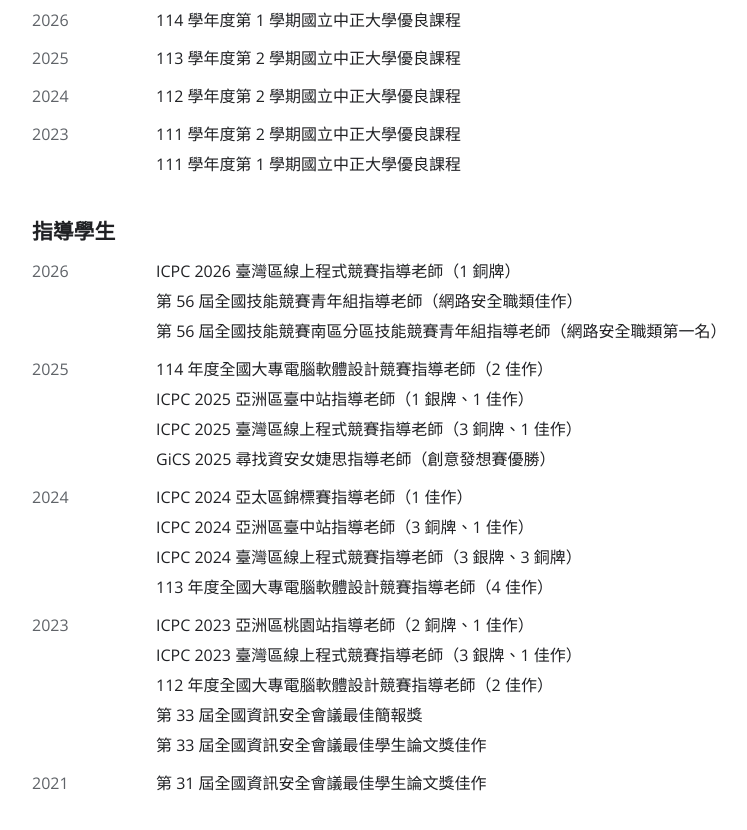
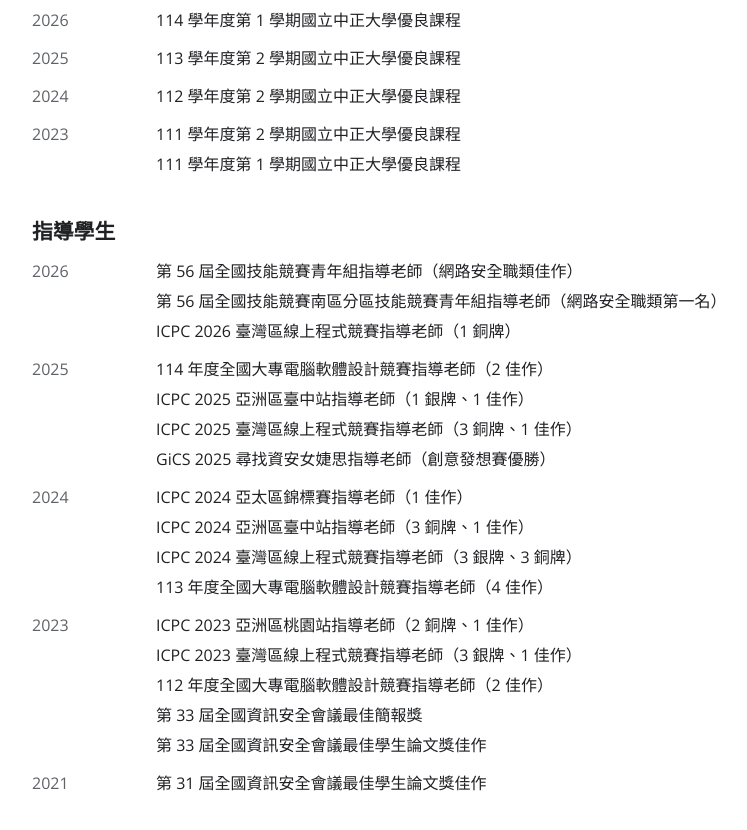
Before and after one commit to tonymhwang/tonymhwang.github.io, a Jekyll site: the page built from _pages/honors-awards.md, in a window 1280 px wide and 900 px high, scrolled down 851 px. Shown: the top 830 px of the window, without its empty margins (128-875 px from the left). Built offline with Jekyll 4.4.1, drawn with Linux system fonts in a browser that asks for light colours.

Commit message:
獲獎頁：ICPC 2026 臺灣區線上程式競賽移到 2026 年最後一列
Co-Authored-By: Claude Opus 5.5 <noreply@anthropic.com>

```diff
--- a/_pages/honors-awards.md
+++ b/_pages/honors-awards.md
@@ -34,9 +34,9 @@ permalink: /honors-awards/
 
 指導學生
 ------
-* <span class="yr">2026</span><span>ICPC 2026 臺灣區線上程式競賽指導老師（1 銅牌）</span>
 * <span class="yr">2026</span><span>第 56 屆全國技能競賽青年組指導老師（網路安全職類佳作）</span>
 * <span class="yr">2026</span><span>第 56 屆全國技能競賽南區分區技能競賽青年組指導老師（網路安全職類第一名）</span>
+* <span class="yr">2026</span><span>ICPC 2026 臺灣區線上程式競賽指導老師（1 銅牌）</span>
 * <span class="yr">2025</span><span>114 年度全國大專電腦軟體設計競賽指導老師（2 佳作）</span>
 * <span class="yr">2025</span><span>ICPC 2025 亞洲區臺中站指導老師（1 銀牌、1 佳作）</span>
 * <span class="yr">2025</span><span>ICPC 2025 臺灣區線上程式競賽指導老師（3 銅牌、1 佳作）</span>
```
